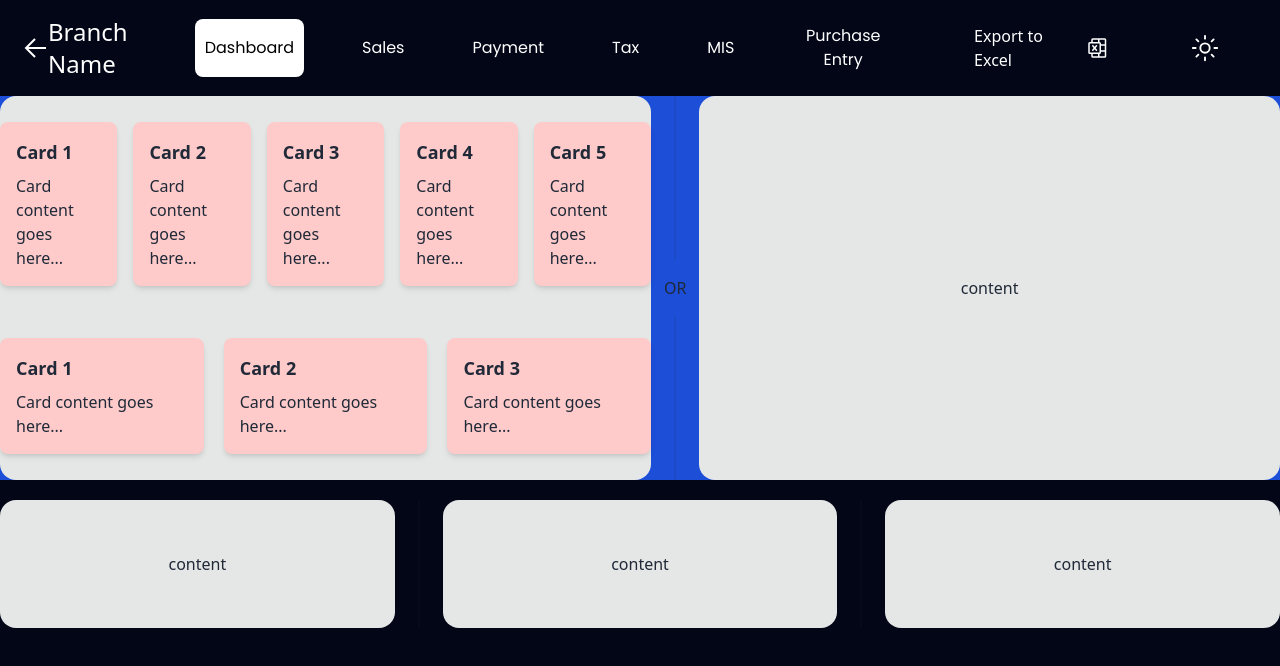
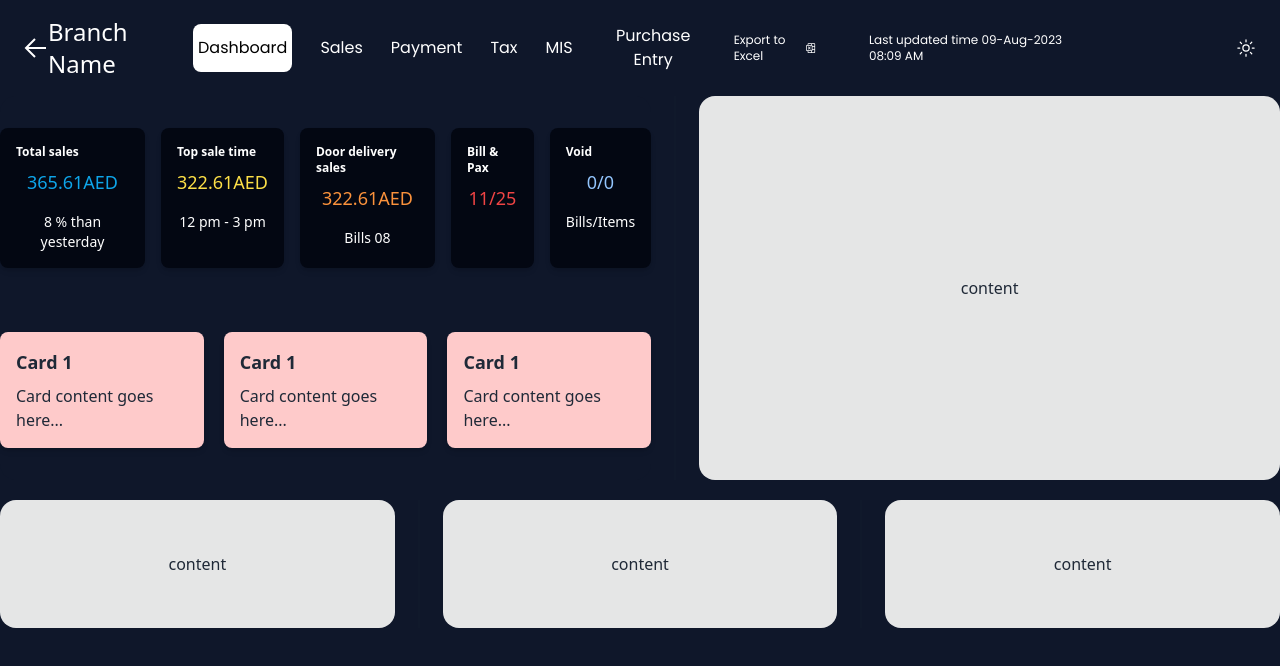
Before and after one commit to ReshnaRaj/Admin-Dashboard, a React (Vite) app in the folder Admin-dashboard/: page /dashboard in a window 1280 px wide. Shown: the top 666 px of the page. Built offline with nearby package versions, Linux system fonts and the light colour scheme.

Commit message:
datacontainer completed

```diff
--- a/Admin-dashboard/package.json
+++ b/Admin-dashboard/package.json
@@ -11,6 +11,7 @@
   },
   "dependencies": {
     "react": "^18.2.0",
+    "react-chartjs-2": "^5.2.0",
     "react-dom": "^18.2.0",
     "react-icons": "^5.0.0",
     "react-router-dom": "^6.21.1"
--- a/Admin-dashboard/src/Pages/Dashboard.tsx
+++ b/Admin-dashboard/src/Pages/Dashboard.tsx
@@ -2,14 +2,18 @@ import React, { useState } from "react";
 import { IoSunnyOutline } from "react-icons/io5";
 import { PiMicrosoftExcelLogo } from "react-icons/pi";
 import { GrLinkPrevious } from "react-icons/gr";
+import Container1 from "../components/Container1";
+import { salesDetails  } from "../Sources/data";
+import { SalesType } from "../datatypes/Dtypes";
+import Container2 from "../components/Container2";
 
 const Dashboard = () => {
   const [isMenuOpen, setIsMenuOpen] = useState(false);
 
   return (
     <>
-      <div className="bg-slate-950 min-h-screen">
-        <div className=" bg-slate-950">
+      <div className="bg-slate-900 min-h-screen">
+        <div className="  bg-slate-900">
           <nav className="flex justify-between items-center px-6 py-4 ">
             <p className="text-white text-2xl flex items-center">
               <button>
@@ -19,58 +23,41 @@ const Dashboard = () => {
               </button>
               Branch Name
             </p>
-            <div className="md:flex hidden items-center space-x-20">
-              <ul className="flex space-x-4 gap-8 font-Poppins">
+            <div className="md:flex hidden items-center space-x-36 ">
+              <ul className="flex space-x-4 gap-3 font-Poppins ">
                 <button
-                  className=" rounded-lg    text-black hover:rounded-lg btn-active"
-                  style={{ padding: "5px 10px", backgroundColor: "white" }}
+                  className=" rounded-lg  text-black hover:rounded-lg btn-active"
+                  style={{ padding: "3px 5px", backgroundColor: "white" }}
                 >
                   Dashboard
                 </button>
 
-                <button
-                  className="text-white    "
-                  style={{ padding: "5px 10px" }}
-                >
-                  Sales
-                </button>
+                <button className="text-white    ">Sales</button>
 
-                <button
-                  className="text-white  "
-                  style={{ padding: "5px 10px" }}
-                >
-                  Payment
-                </button>
+                <button className="text-white  ">Payment</button>
 
-                <button
-                  className="text-white  "
-                  style={{ padding: "5px 10px" }}
-                >
-                  Tax
-                </button>
+                <button className="text-white  ">Tax</button>
 
-                <button
-                  className="text-white  "
-                  style={{ padding: "5px 10px" }}
-                >
-                  MIS
-                </button>
+                <button className="text-white  ">MIS</button>
 
-                <button
-                  className="text-white  "
-                  style={{ padding: "5px 10px" }}
-                >
-                  Purchase Entry
-                </button>
+                <button className="text-white  ">Purchase Entry</button>
+
+
+                <li className="flex items-center text-xs  text-white">
+                  Export to Excel{" "}
+                  <span className="text-xs  ">
+                    <PiMicrosoftExcelLogo />
+                  </span>
+                  <span className="mr-6"></span>
+
+
+                </li>
+                <span className="text-white text-xs  mt-2">
+                    Last updated time 09-Aug-2023 08:09 AM
+                  </span>
               </ul>
 
-              <li className="flex items-center text-white">
-                Export to Excel{" "}
-                <span className="ml-2 text-2xl">
-                  <PiMicrosoftExcelLogo />
-                </span>
-              </li>
-              <span className="text-white text-3xl pr-9">
+              <span className="text-white text-xl pr-0">
                 <IoSunnyOutline />
               </span>
             </div>
@@ -113,52 +100,26 @@ const Dashboard = () => {
             </div>
           )}
         </div>
-        <div className="flex flex-col  lg:flex-row bg-blue-700">
-          <div className="grid flex-grow h-96 w-[10%] card bg-base-300 rounded-box justify-between place-items-center">
-            <div className="flex space-x-4  ">
-              <div className="bg-red-200 p-4 rounded-lg shadow-md">
-                <h3 className="text-lg font-semibold mb-2">Card 1</h3>
-                <p>Card content goes here...</p>
-              </div>
-              <div className="bg-red-200 p-4 rounded-lg shadow-md">
-                <h3 className="text-lg font-semibold mb-2">Card 2</h3>
-                <p>Card content goes here...</p>
-              </div>
-              <div className="bg-red-200 p-4 rounded-lg shadow-md">
-                <h3 className="text-lg font-semibold mb-2">Card 3</h3>
-                <p>Card content goes here...</p>
-              </div>
-              <div className="bg-red-200 p-4 rounded-lg shadow-md">
-                <h3 className="text-lg font-semibold mb-2">Card 4</h3>
-                <p>Card content goes here...</p>
-              </div>
-              <div className="bg-red-200 p-4 rounded-lg shadow-md">
-                <h3 className="text-lg font-semibold mb-2">Card 5</h3>
-                <p>Card content goes here...</p>
-              </div>
+        <div className="flex flex-col  lg:flex-row bg-slate-900">
+          <div className="grid flex-grow h-96 w-[10%] card bg-slate-900 rounded-box justify-between place-items-center">
+            <div className="flex space-x-4   ">
+            {salesDetails.map((data, index) => (
+              <Container1 key={index} data={data} />
+            ))}
             </div>
             {/* 3cards */}
-            <div className="flex flex-row space-x-5">
-              <div className="bg-red-200 p-4 rounded-lg shadow-md">
-                <h3 className="text-lg font-semibold mb-2">Card 1</h3>
-                <p>Card content goes here...</p>
-              </div>
-              <div className="bg-red-200 p-4 rounded-lg shadow-md">
-                <h3 className="text-lg font-semibold mb-2">Card 2</h3>
-                <p>Card content goes here...</p>
-              </div>
-              <div className="bg-red-200 p-4 rounded-lg shadow-md">
-                <h3 className="text-lg font-semibold mb-2">Card 3</h3>
-                <p>Card content goes here...</p>
-              </div>
+            <div className="flex flex-row space-x-5  ">
+              <Container2/>
+              <Container2/>
+              <Container2/>
             </div>
           </div>
-          <div className="divider lg:divider-horizontal">OR</div>
+          <div className="divider lg:divider-horizontal"></div>
           <div className="grid flex-grow h-96 card bg-base-300 rounded-box place-items-center">
             content
           </div>
         </div>
-        <div className="flex flex-col w-full lg:flex-row mt-5 bg-slate-950">
+        <div className="flex flex-col w-full lg:flex-row mt-5 bg-slate-900">
           <div className="grid flex-grow h-32 card bg-base-300 rounded-box place-items-center">
             content
           </div>
--- a/Admin-dashboard/src/Sources/data.ts
+++ b/Admin-dashboard/src/Sources/data.ts
@@ -1,4 +1,6 @@
-import { AdminDataType  } from "../datatypes/Dtypes";
+import { AdminDataType,SalesType  } from "../datatypes/Dtypes";
+import { IoCalendarOutline } from "react-icons/io5";
+import { IoMdArrowDropup } from "react-icons/io";
 
 
 
@@ -6,3 +8,46 @@ export const adminData: AdminDataType = {
     email: "admin@gmail.com",
     password: "admin@123",
   };
+
+  export const salesDetails: SalesType[] = [
+    {
+      title: "Total sales",
+      Icon: IoCalendarOutline,
+      value: "365.61",
+      color: "text-sky-500",
+      currency: "AED",
+      footer: {
+        Icon: IoMdArrowDropup,
+        value: "8 % than yesterday",
+        color: "text-green-300",
+      },
+    },
+    {
+      title: "Top sale time",
+      value: "322.61",
+      color: "text-yellow-300",
+      currency: "AED",
+      footer: { value: "12 pm - 3 pm", color: "text-white" },
+    },
+    {
+      title: "Door delivery sales",
+      value: "322.61",
+      color: "text-orange-400",
+      currency: "AED",
+      footer: { value: "Bills 08", color: "text-white" },
+    },
+    {
+      title: "Bill & Pax",
+      value: "11/25",
+      color: "text-red-500",
+    },
+    {
+      title: "Void",
+      value: "0/0",
+      color: "text-blue-300",
+      footer: {
+        value: "Bills/Items",
+        color: "text-white",
+      },
+    },
+  ];
--- /dev/null
+++ b/Admin-dashboard/src/components/Container1.tsx
@@ -0,0 +1,21 @@
+import React from "react";
+import { SalesType } from "../datatypes/Dtypes";
+
+interface Container1Props {
+  data: SalesType;
+}
+
+const Container1: React.FC<Container1Props> = ({ data }) => {
+    console.log(data.value,"data of the box")
+  return (
+    <div className="bg-gray-950  text-white p-4  rounded-lg shadow-md">
+      <h3 className="text-xs font-semibold mb-2">{data.title}</h3>
+      <p className={`text-lg font-normal text-center mb-4 ${data.color}`}>{data.value}{data.currency}</p>
+      <footer className={`text-white text-sm text-center  ${data.footer?.color}`}>
+          {data.footer?.value}
+        </footer>
+    </div>
+  );
+};
+
+export default Container1;
--- /dev/null
+++ b/Admin-dashboard/src/components/Container2.tsx
@@ -0,0 +1,12 @@
+import React from "react";
+
+const Container2 = () => {
+  return (
+    <div className="bg-red-200 p-4 rounded-lg shadow-md">
+      <h3 className="text-lg font-semibold mb-2">Card 1</h3>
+      <p>Card content goes here...</p>
+    </div>
+  );
+};
+
+export default Container2;
--- a/Admin-dashboard/src/datatypes/Dtypes.ts
+++ b/Admin-dashboard/src/datatypes/Dtypes.ts
@@ -5,18 +5,18 @@ export interface AdminDataType {
   password: string;
 }
 
-// export interface SalesType {
-//   title: string;
-//   Icon?: React.FC  | null;
-//   value: string;
-//   color: string;
-//   currency?: string;
-//   footer?: {
-//     Icon?: React.FC;
-//     value: string;
-//     color: string;
-//   };
-// }
+export interface SalesType {
+  title: string;
+  Icon?: React.FC  | null;
+  value: string;
+  color: string;
+  currency?: string;
+  footer?: {
+    Icon?: React.FC;
+    value: string;
+    color: string;
+  };
+}
 // export interface values {
 //   item: SalesType;
 //   Icon: React.FC | null;
```
Also changed, not shown: 1 other file (tests, documents, lock files or other folders).
